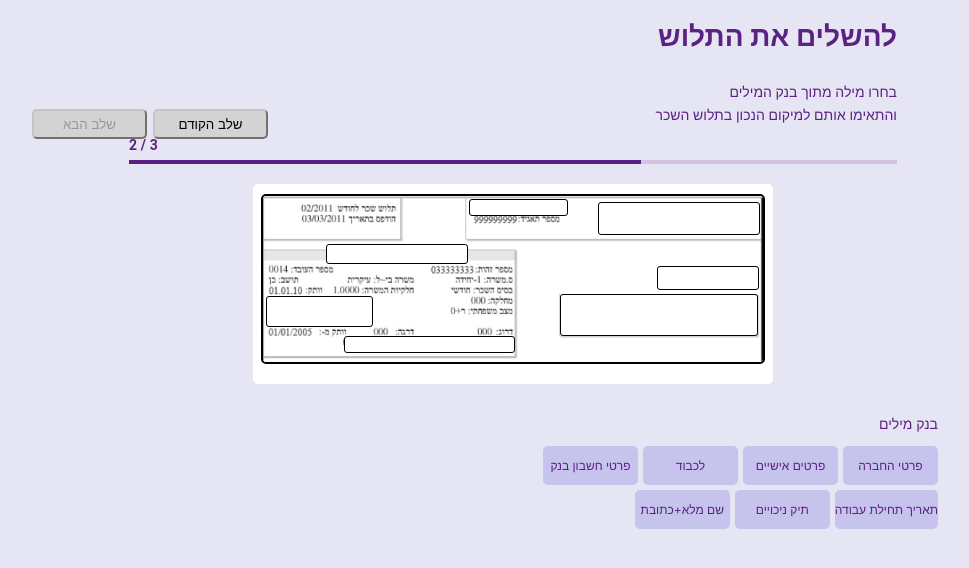
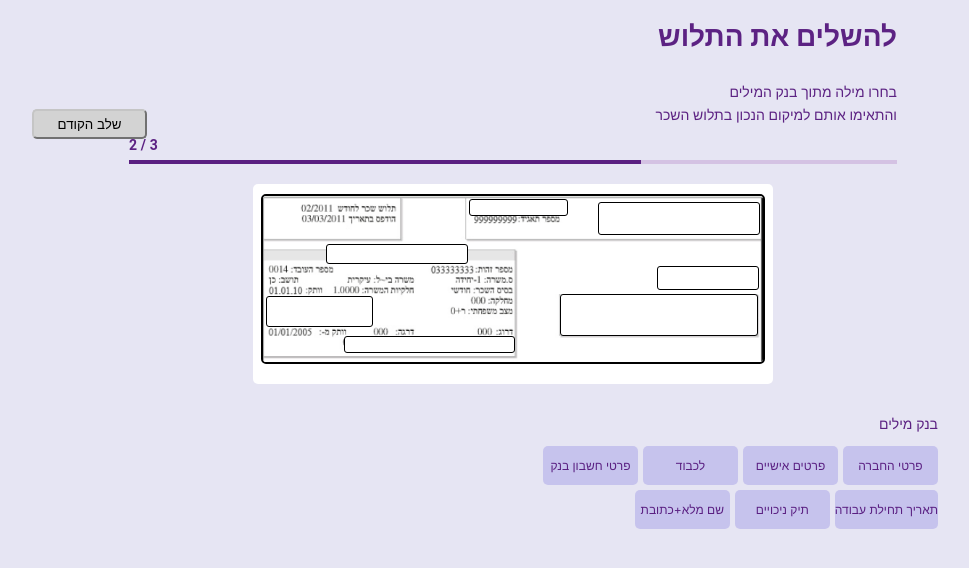
Before and after one commit to RoyDovrat/Financial-Youth-Project, a React (Vite) app in the folder client/: page /stage2 in a window 1280 px wide. Shown: the top 568 px of the page, without its empty margins (127-1096 px from the left). Built offline with nearby package versions, Linux system fonts and the light colour scheme.

Commit message:
pop-up fix

```diff
--- a/client/src/pages/Stage1.tsx
+++ b/client/src/pages/Stage1.tsx
@@ -1,7 +1,7 @@
 import { useState } from 'react';
 import { useDrop } from 'react-dnd';
 import { useNavigate } from 'react-router-dom';
-import { MouseEvent, useRef } from "react";
+import { MouseEvent, useRef, useEffect } from "react";
 import LinearProgress from '@mui/material/LinearProgress';
 import Typography from '@mui/material/Typography';
 import Box from '@mui/material/Box';
@@ -39,6 +39,12 @@ function Stage1() {
   const [wordBank, setWordBank] = useState<WordItem[]>(INITIAL_WORDS_LIST);
   const [slots, setSlots] = useState<(WordItem | null)[]>([null, null, null, null, null, null]);
   const navigate = useNavigate();
+
+  useEffect(() => {
+    if (!slots.some((slot) => slot === null)) {
+      open();
+    }
+  }, [slots]);
 
   const createDrop = (index: number) =>
     useDrop<{ id: number; value: string }, void, { isOver: boolean }>
@@ -156,7 +162,6 @@ function Stage1() {
         </div>
       </dialog>
 
-      <button className="next-stage-button" onClick={open} disabled={slots.some((slot) => slot === null)}>שלב הבא</button>
     </div>
   );
 }
--- a/client/src/pages/Stage2.tsx
+++ b/client/src/pages/Stage2.tsx
@@ -1,7 +1,7 @@
 import Box from '@mui/material/Box';
 import LinearProgress from '@mui/material/LinearProgress';
 import Typography from '@mui/material/Typography';
-import { MouseEvent, useRef, useState } from 'react';
+import { MouseEvent, useRef, useState, useEffect } from 'react';
 import { useDrop } from 'react-dnd';
 import { useNavigate } from 'react-router-dom';
 import Word from '../components/Word';
@@ -34,6 +34,12 @@ function Stage2() {
   const [wordBank, setWordBank] = useState<WordItem[]>(INITIAL_WORDS_LIST);
   const [slots, setSlots] = useState<(WordItem | null)[]>([null, null, null, null, null, null, null]);
   const navigate = useNavigate();
+
+  useEffect(() => {
+    if (!slots.some((slot) => slot === null)) {
+      open();
+    }
+  }, [slots]);
 
   const createDrop = (index: number) =>
     useDrop<{ id: number; value: string }, void, { isOver: boolean }>
@@ -150,7 +156,6 @@ function Stage2() {
         </div>
       </dialog>
       <button className="prev-stage-button" onClick={backToPrevStage}>שלב הקודם</button>
-      <button className="next-stage-button" onClick={open} disabled={slots.some((slot) => slot === null)}>שלב הבא</button>
     </div>
   );
 }
--- a/client/src/pages/Stage3.tsx
+++ b/client/src/pages/Stage3.tsx
@@ -3,6 +3,7 @@ import LinearProgress from '@mui/material/LinearProgress';
 import Typography from '@mui/material/Typography';
 import { MouseEvent, useRef, useState } from 'react';
 import { useDrop } from 'react-dnd';
+import { useEffect } from 'react';
 import { useNavigate } from 'react-router-dom';
 import Word from '../components/Word';
 import additionalData from '../images/additional data.png';
@@ -23,7 +24,7 @@ const INITIAL_WORDS_LIST: WordItem[] = [
   { id: 1, value: 'חשבון מחלה' },
   { id: 2, value: 'ימי עבודה' },
   { id: 3, value: ' חשבון חופשה' },
-  { id: 3, value: 'פנסיה' },
+  { id: 4, value: 'פנסיה' },
   { id: 5, value: 'נתונים מצטברים' },
   { id: 6, value: 'נתונים נוספים' },
 ];
@@ -32,6 +33,12 @@ function Stage3() {
   const [wordBank, setWordBank] = useState<WordItem[]>(INITIAL_WORDS_LIST);
   const [slots, setSlots] = useState<(WordItem | null)[]>([null, null, null, null, null, null]);
   const navigate = useNavigate();
+
+  useEffect(() => {
+    if (!slots.some((slot) => slot === null)) {
+      open();
+    }
+  }, [slots]);
 
   const createDrop = (index: number) =>
     useDrop<{ id: number; value: string }, void, { isOver: boolean }>
@@ -60,10 +67,10 @@ function Stage3() {
 
   const open = () => {
     dialogRef.current?.showModal();
+  };
 
-  };
   const closeAndNextStage = () => {
-    navigate('/stage3');
+    navigate('/');
 
   };
 
@@ -139,16 +146,15 @@ function Stage3() {
       <dialog ref={dialogRef} onClick={dialogClick}>
         <div className="dialog-content">
           <div className="dialog-title">!אליפות</div>
-          <p className="dialog-message">עברת את השלב</p>
+          <p className="dialog-message">הצלחת להשלים את התלוש</p>
           <img src={victory} alt="victory" className="victory-image" />
           <div className="buttons">
-            <button className='nextStage-button' onClick={closeAndNextStage}>שלב הבא</button>
-            <button className='currentStage-button' onClick={closeAndCurrentStage}>שחק שוב</button>
+          <button className='nextStage-button' onClick={closeAndNextStage}>חזור להתחלה</button>
+          <button className='currentStage-button' onClick={closeAndCurrentStage}>שחק שוב</button>
           </div>
         </div>
       </dialog>
       <button className="prev-stage-button" onClick={backToPrevStage}>שלב הקודם</button>
-      <button className="next-stage-button" onClick={open} disabled={slots.some((slot) => slot === null)}>שלב הבא</button>
     </div>
   );
 }
--- a/client/src/style/Stage2Style.scss
+++ b/client/src/style/Stage2Style.scss
@@ -207,22 +207,6 @@
 
     .prev-stage-button {
         position: absolute;
-        left: 345px;
-        top: 109px;
-        background-color: lightgray;
-        border-color: #c5c5c5;
-        border-radius: 5px;
-        min-width: 115px;
-        min-height: 30px;
-        margin-inline: -65px;
-
-        &:hover {
-            background-color: gray; // Darker color on hover
-        }
-    }
-
-    .next-stage-button {
-        position: absolute;
         left: 224px;
         top: 109px;
         background-color: lightgray;
--- a/client/src/style/stage1Style.scss
+++ b/client/src/style/stage1Style.scss
@@ -249,20 +249,4 @@
 
     }
 
-    .next-stage-button {
-        position: absolute;
-        left: 224px;
-        top: 109px;
-        background-color: lightgray;
-        border-color: #c5c5c5;
-        border-radius: 5px;
-        min-width: 115px;
-        min-height: 30px;
-        margin-inline: -65px;
-
-        &:hover {
-            background-color: gray; // Darker color on hover
-        }
-    }
-
 }
--- a/client/src/style/stage3Style.scss
+++ b/client/src/style/stage3Style.scss
@@ -61,10 +61,10 @@
     .slot-4 {
         position: absolute;
         top: 13px;
-        right: 226px;
+        right: 250px;
         border-radius: 3px;
         height: 18px;
-        width: 122px;
+        width: 117px;
         border: 1px solid black;
         background-color: white;
     }
@@ -189,7 +189,7 @@
                     background-color: #54177cf2;
                     color: white;
                     border-radius: 8px;
-                    height: 28px;
+                    height: 35px;
                     width: 80px;
                 }
             }
@@ -199,7 +199,7 @@
 
     .prev-stage-button {
         position: absolute;
-        left: 345px;
+        left: 224px;
         top: 109px;
         background-color: lightgray;
         border-color: #c5c5c5;
```
